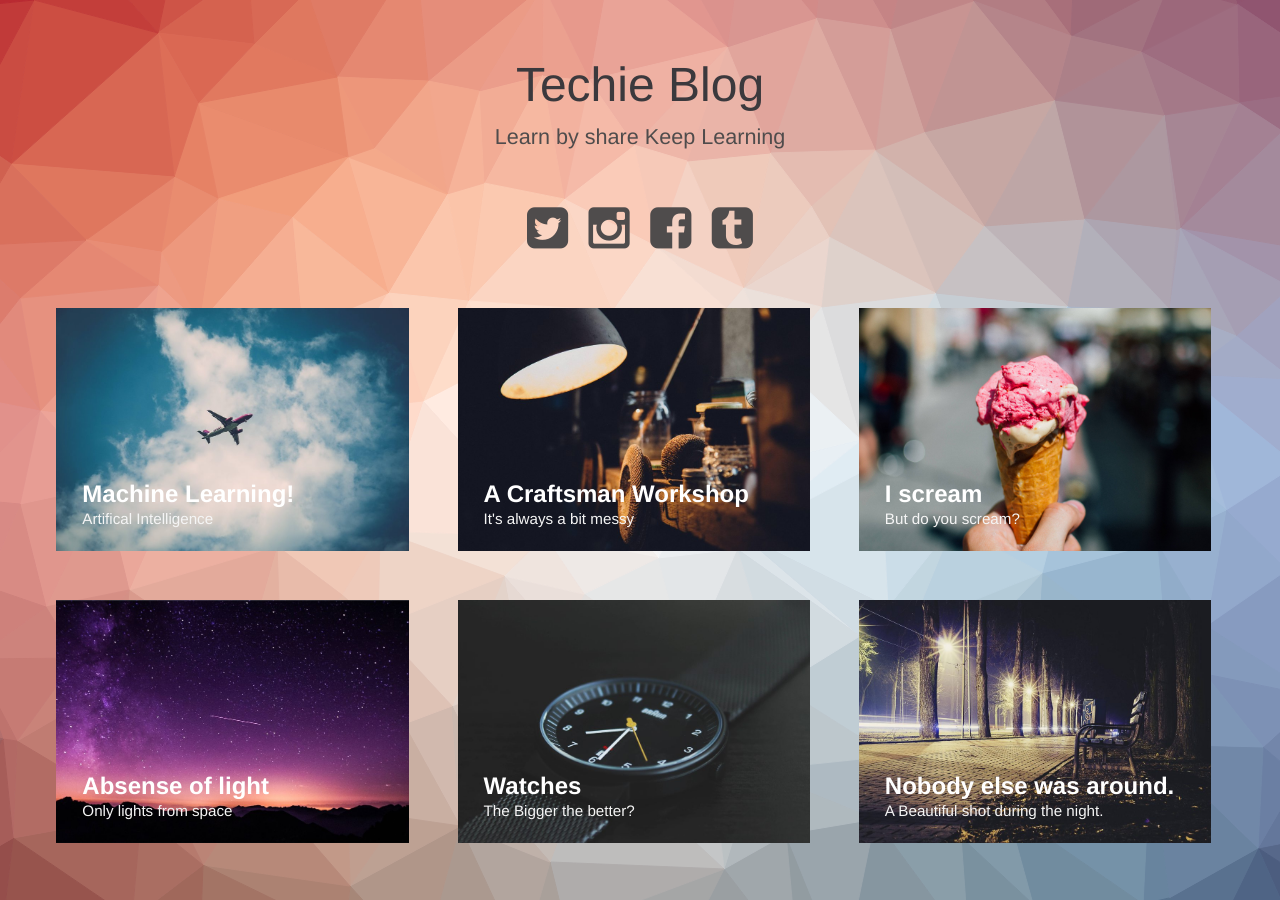
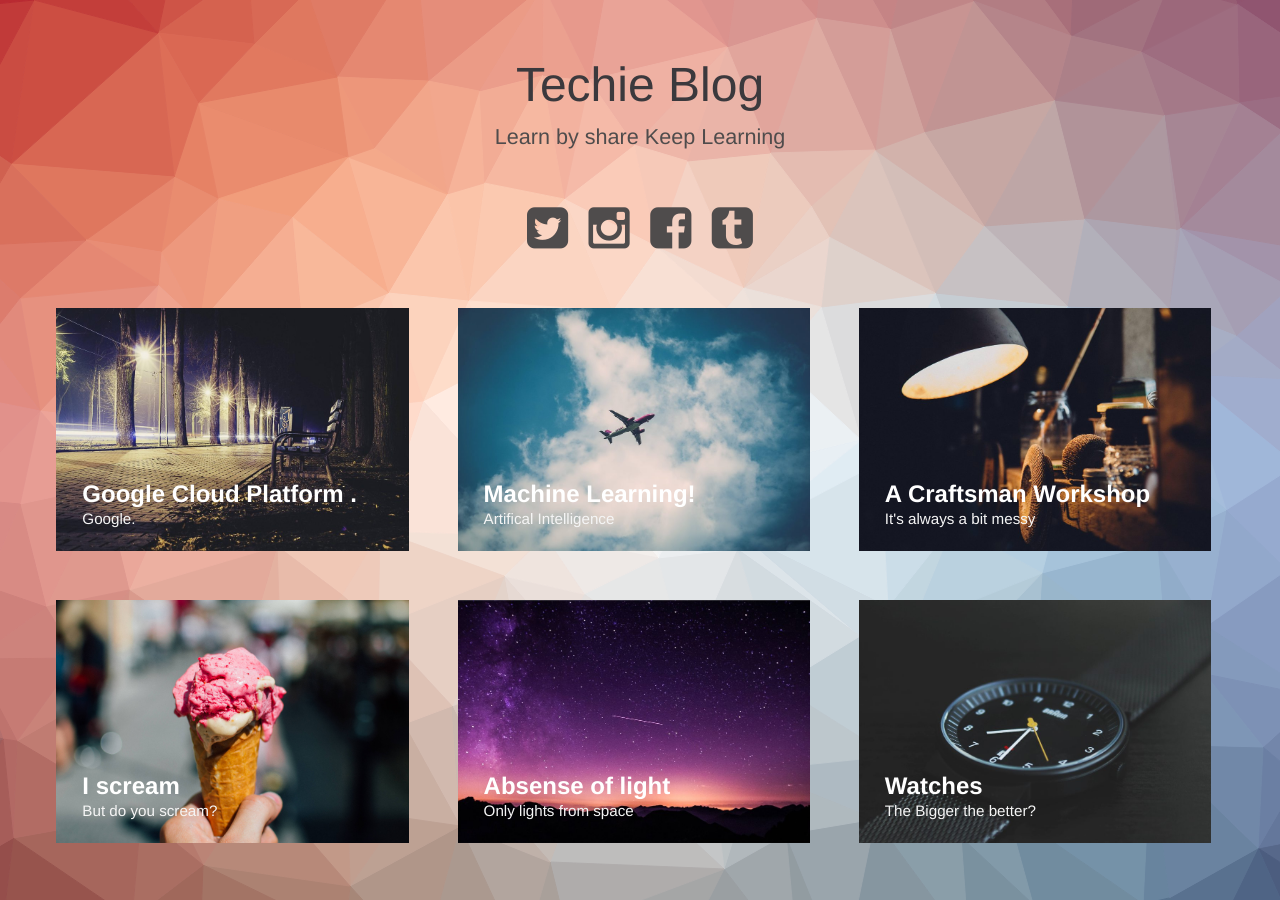
Before and after one commit to VarshitAgarwal/techie, a Jekyll site: the page built from index.html, in a window 1280 px wide. Built offline with Jekyll 4.4.1, drawn with Linux system fonts in a browser that asks for light colours; some of the changed lines change nothing that is shown.

Commit message:
Update 2015-04-21-city-nights.markdown

```diff
--- a/_posts/2015-04-21-city-nights.markdown
+++ b/_posts/2015-04-21-city-nights.markdown
@@ -1,20 +1,20 @@
 ---
-title:  "Nobody else was around."
-subtitle: "A Beautiful shot during the night."
-author: "Wferr"
+title:  "Google Cloud Platform ."
+subtitle: "Google."
+author: "Varshit Agarwal"
 avatar: "img/authors/wferr.png"
 image: "img/b.jpg"
-date:   2015-04-21 12:12:12
+date:   2019-01-01 12:12:12
 ---
 
-### Dolor sit amet?
-Lorem ipsum dolor sit amet, consectetur adipiscing elit. Proin vestibulum non mi non pulvinar. Donec tempus risus vel ex fringilla tempor. Vivamus pharetra non mauris quis fermentum. Vestibulum sed maximus elit, sit amet suscipit orci. Morbi at enim at libero dignissim egestas vel ac nisi. Etiam at lectus a arcu sodales consequat. Aliquam consequat ligula sed purus tincidunt, a ultrices nibh dapibus. Phasellus convallis ipsum nec semper ultricies. In facilisis lacus velit, sit amet lacinia velit blandit id. Nullam ut magna erat. Aliquam sit amet dapibus odio, aliquet tempus tortor. Donec in nisi massa.
+### what is GCP?
+Google Cloud Platform is a suite of public cloud computing services offered by Google. The platform includes a range of hosted services for compute, storage and application development that run on Google hardware. Google Cloud Platform services can be accessed by software developers, cloud administrators and other enterprise IT professionals over the public internet or through a dedicated network connection.
 
-### Aliquam suscipit.
-Cras eget nisl accumsan, porta nisl in, egestas sapien. Vestibulum gravida nulla sed facilisis tempor. Suspendisse maximus nisi sit amet velit sodales fringilla. Vivamus luctus risus eget dui consectetur porttitor. Maecenas ut ultrices orci. Maecenas mollis est eu sodales mollis. Nulla facilisi. Suspendisse eros arcu, elementum sed sem eu, pharetra rhoncus odio. Proin nec tincidunt velit. Cras nisl augue, faucibus sed mauris in, vestibulum mollis nisl. Nam id libero ultrices, consequat ex vitae, convallis nulla.
+### Overview of Google Cloud Platform offerings
+Google Cloud Platform offers services for compute, storage, networking, big data, machine learning and the internet of things (IoT), as well as cloud management, security and developer tools. The core cloud computing products in Google Cloud Platform include:
 
-Suspendisse lorem odio, blandit at nisl quis, hendrerit tempus tellus. Donec eget leo quis nisi vulputate consectetur. Praesent dignissim enim elit, congue luctus nisl cursus at. Sed rutrum molestie risus. Donec vulputate gravida accumsan. Vivamus tempus ullamcorper eleifend. Sed sagittis mi ut dolor tincidunt, ac rutrum nisi commodo.
-
-Fusce non elit in diam rutrum vestibulum. Donec vitae elementum erat. Praesent elementum eget justo at bibendum. Fusce interdum diam lorem, ut placerat elit pretium quis. Quisque eu urna at quam commodo sagittis. Etiam posuere convallis tincidunt. Phasellus vitae ligula neque. Vivamus a purus at dolor iaculis placerat. Curabitur convallis eu lacus congue sagittis.
-
-Aliquam suscipit fermentum mauris a accumsan. In facilisis, mauris quis pulvinar tempus, turpis sapien sodales nibh, nec feugiat augue est quis nisi. Fusce eget odio feugiat, luctus quam et, dapibus nulla. Sed ornare lacus non libero lacinia pretium. In eu dui vitae purus euismod feugiat ac ac est. Morbi vitae pretium lorem, non eleifend felis. Nullam at massa feugiat, rutrum elit at, semper lacus. Etiam vel rutrum felis. Nullam quis auctor lorem, et tempor arcu.
+Google Compute Engine, which is an infrastructure-as-a-service (IaaS) offering that provides users with virtual machine instances for workload hosting.
+Google App Engine, which is a platform-as-a-service (PaaS) offering that gives software developers access to Google's scalable hosting. Developers can also use a software developer kit (SDK) to develop software products that run on App Engine.
+Google Cloud Storage, which is a cloud storage platform designed to store large, unstructured data sets. Google also offers database storage options, including Cloud Datastore for NoSQL nonrelational storage, Cloud SQL for MySQL fully relational storage and Google's native Cloud Bigtable database.
+Google Container Engine, which is a management and orchestration system for Docker containers that runs within Google's public cloud. Google Container Engine is based on the Google Kubernetes container orchestration engine.
+Google Cloud Platform offers application development and integration services. For example, Google Cloud Pub/Sub is a managed and real-time messaging service that allows messages to be exchanged between applications. In addition, Google Cloud Endpoints allows developers to create services based on RESTful APIs, and then make those services accessible to Apple iOS, Android and JavaScript clients. Other offerings include Anycast DNS servers, direct network interconnections, load balancing, monitoring and logging services.
```
